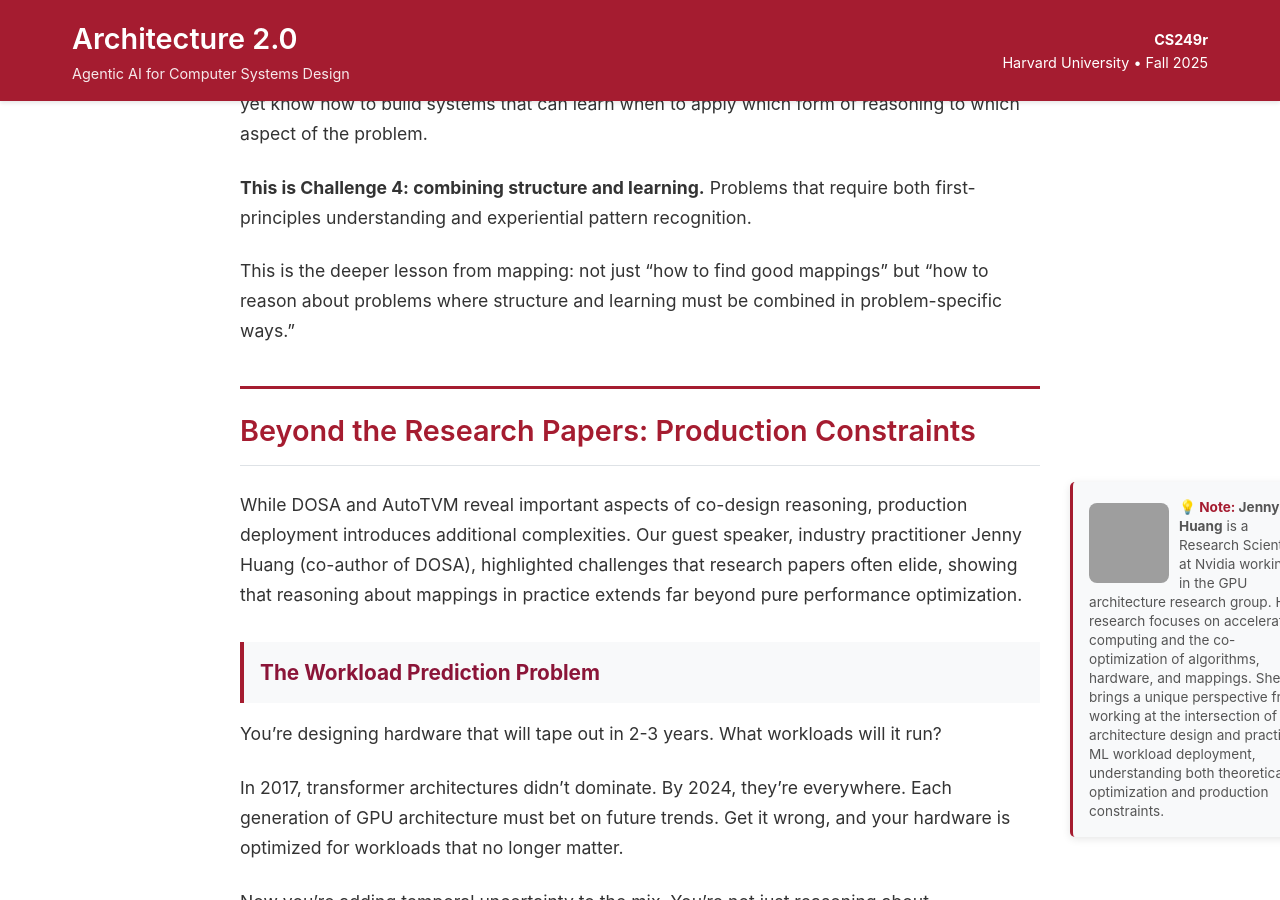
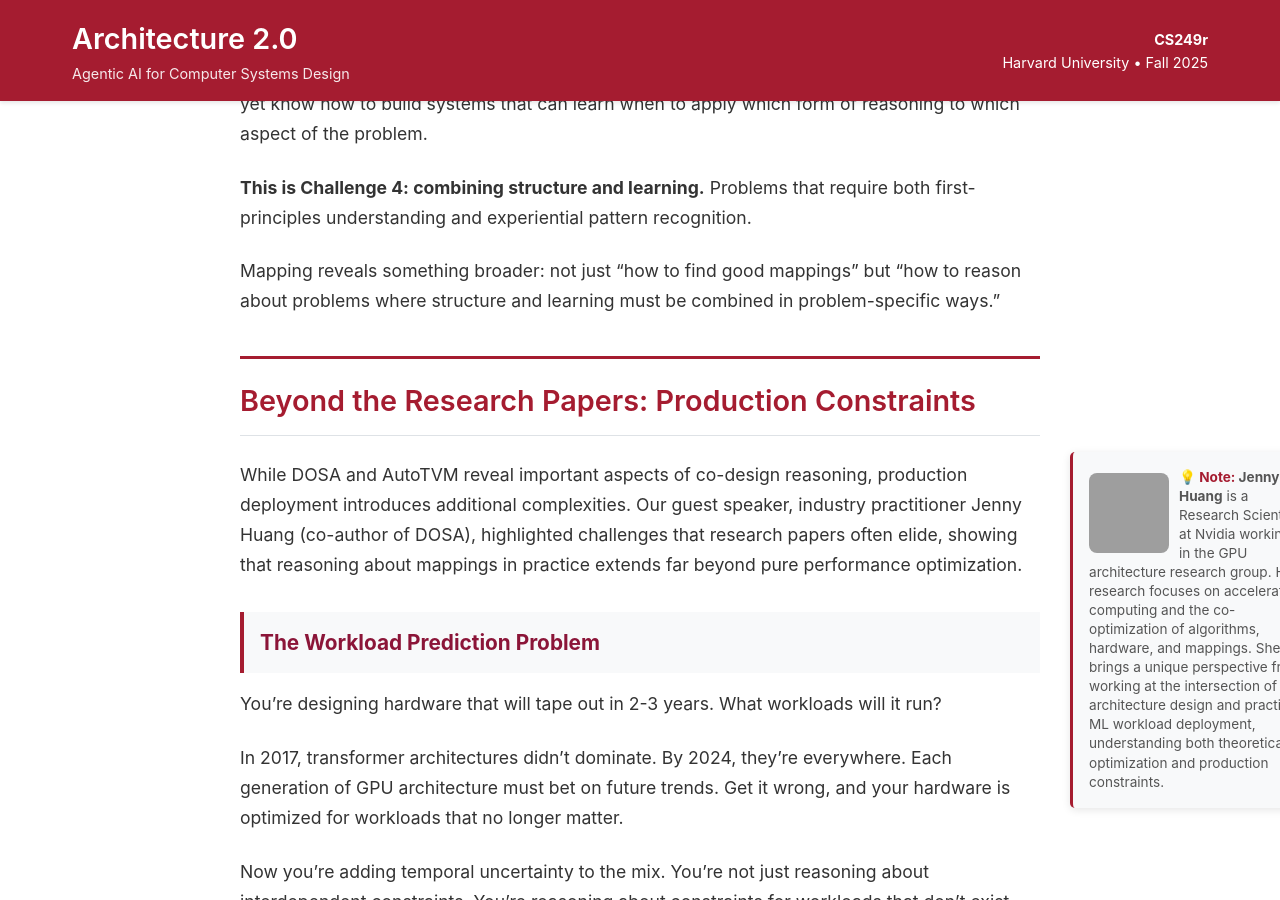
Before and after one commit to harvard-edge/cs249r_fall2025, a Jekyll site: the page built from _posts/2024-10-22-week-8-mapping-codesign.md, in a window 1280 px wide and 900 px high, scrolled down 11735 px. Built offline with Jekyll 4.4.1, drawn with Linux system fonts in a browser that asks for light colours; comment, search, counter and statistics services are not loaded; grey boxes are pictures that could not be loaded.

Commit message:
Remove last LLM phrase: 'the deeper lesson'
Changed 'This is the deeper lesson from mapping' to 'Mapping reveals something broader' for more natural, direct language.

```diff
--- a/_posts/2024-10-22-week-8-mapping-codesign.md
+++ b/_posts/2024-10-22-week-8-mapping-codesign.md
@@ -244,7 +244,7 @@ Human architects work this way too. They combine first-principles understanding
 
 **This is Challenge 4: combining structure and learning.** Problems that require both first-principles understanding and experiential pattern recognition.
 
-This is the deeper lesson from mapping: not just "how to find good mappings" but "how to reason about problems where structure and learning must be combined in problem-specific ways."
+Mapping reveals something broader: not just "how to find good mappings" but "how to reason about problems where structure and learning must be combined in problem-specific ways."
 
 
 ## Beyond the Research Papers: Production Constraints
```
